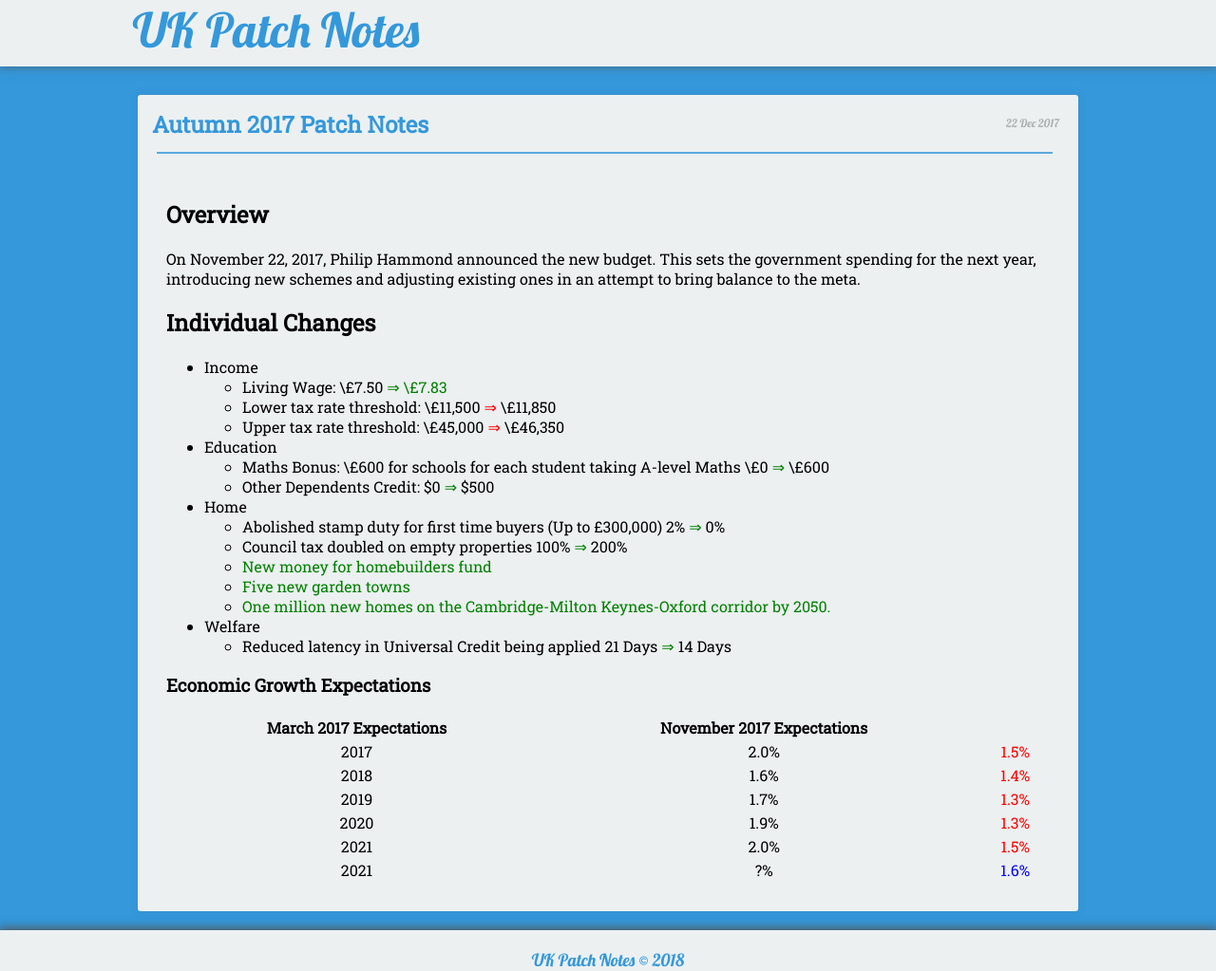
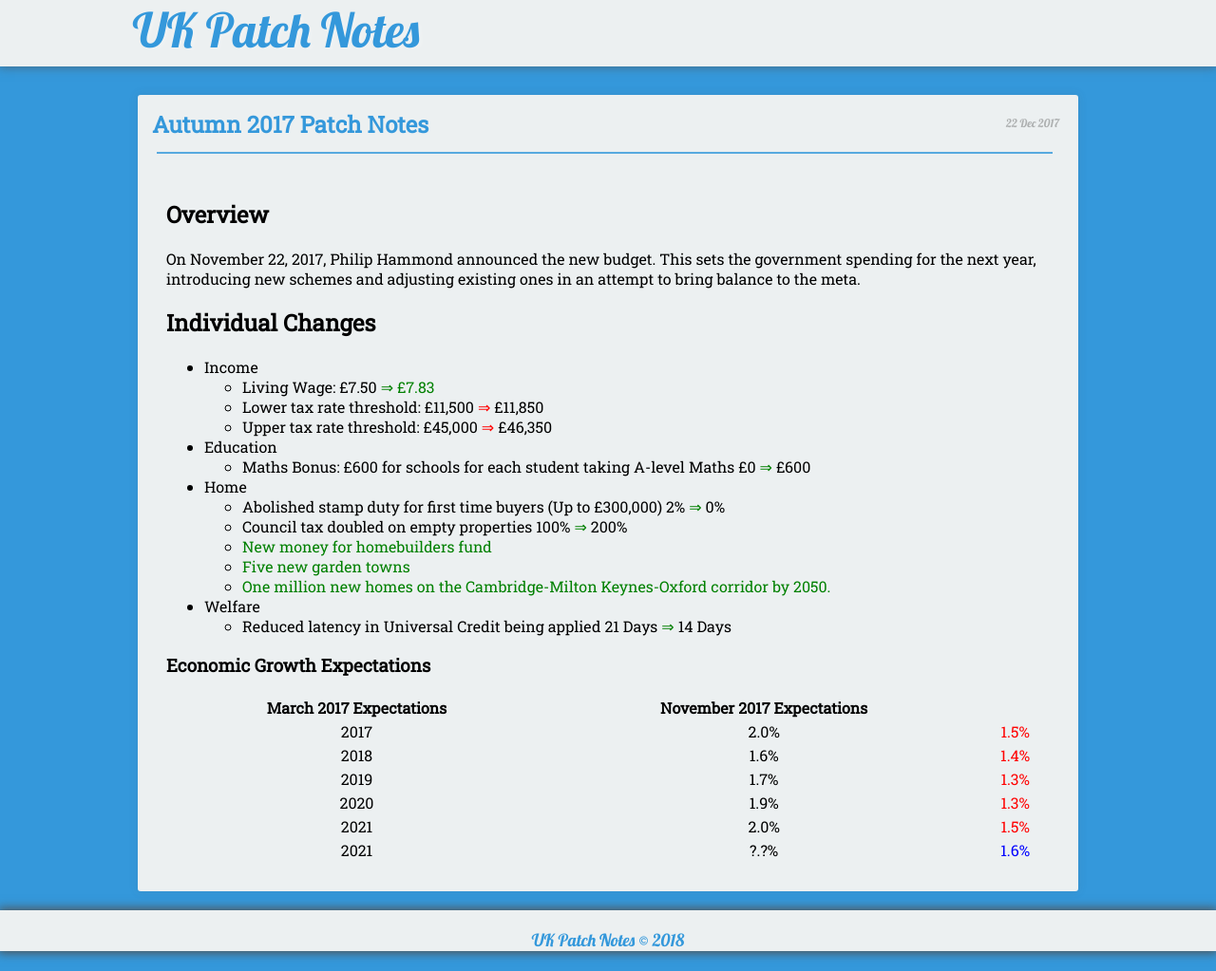
Before and after one commit to TheJambo/GlobalPatchNotes, a Jekyll site: the page built from _posts/2018-01-04-autumn-2017-budget.md, in a window 1280 px wide. Shown: the whole page at 95% size. Built offline with Jekyll 4.4.1, drawn with Linux system fonts in a browser that asks for light colours; nearby versions of some CDN libraries.

Commit message:
Update 2018-01-04-autumn-2017-budget.md

```diff
--- a/_posts/2018-01-04-autumn-2017-budget.md
+++ b/_posts/2018-01-04-autumn-2017-budget.md
@@ -17,12 +17,11 @@ On November 22, 2017, Philip Hammond announced the new budget. This sets the gov
 ## Individual Changes ##
 
  - Income
-	 - Living Wage: \£7.50 <span style="color:green">⇒ \£7.83</span>
-	 - Lower tax rate threshold: \£11,500 <span style="color:red">⇒</span> \£11,850
-	 - Upper tax rate threshold: \£45,000 <span style="color:red">⇒</span> \£46,350
+	 - Living Wage: £7.50 <span style="color:green">⇒ £7.83</span>
+	 - Lower tax rate threshold: £11,500 <span style="color:red">⇒</span> £11,850
+	 - Upper tax rate threshold: £45,000 <span style="color:red">⇒</span> £46,350
  - Education
-	 - Maths Bonus: \£600 for schools for each student taking A-level Maths \£0 <span style="color:green">⇒</span> \£600
-	 - Other Dependents Credit: \$0 <span style="color:green">⇒</span> \$500
+	 - Maths Bonus: £600 for schools for each student taking A-level Maths £0 <span style="color:green">⇒</span> £600
  - Home
 	 - Abolished stamp duty for first time buyers (Up to £300,000) 2% <span style="color:green">⇒</span> 0%
 	 - Council tax doubled on empty properties 100% <span style="color:green">⇒</span> 200%
@@ -48,4 +47,4 @@ On November 22, 2017, Philip Hammond announced the new budget. This sets the gov
 |----
 | 2021 | 2.0% | <span style="color:red">1.5%</span> |
 |----
-| 2021 | ?% | <span style="color:blue">1.6%</span> |
+| 2021 | ?.?% | <span style="color:blue">1.6%</span> |
```
